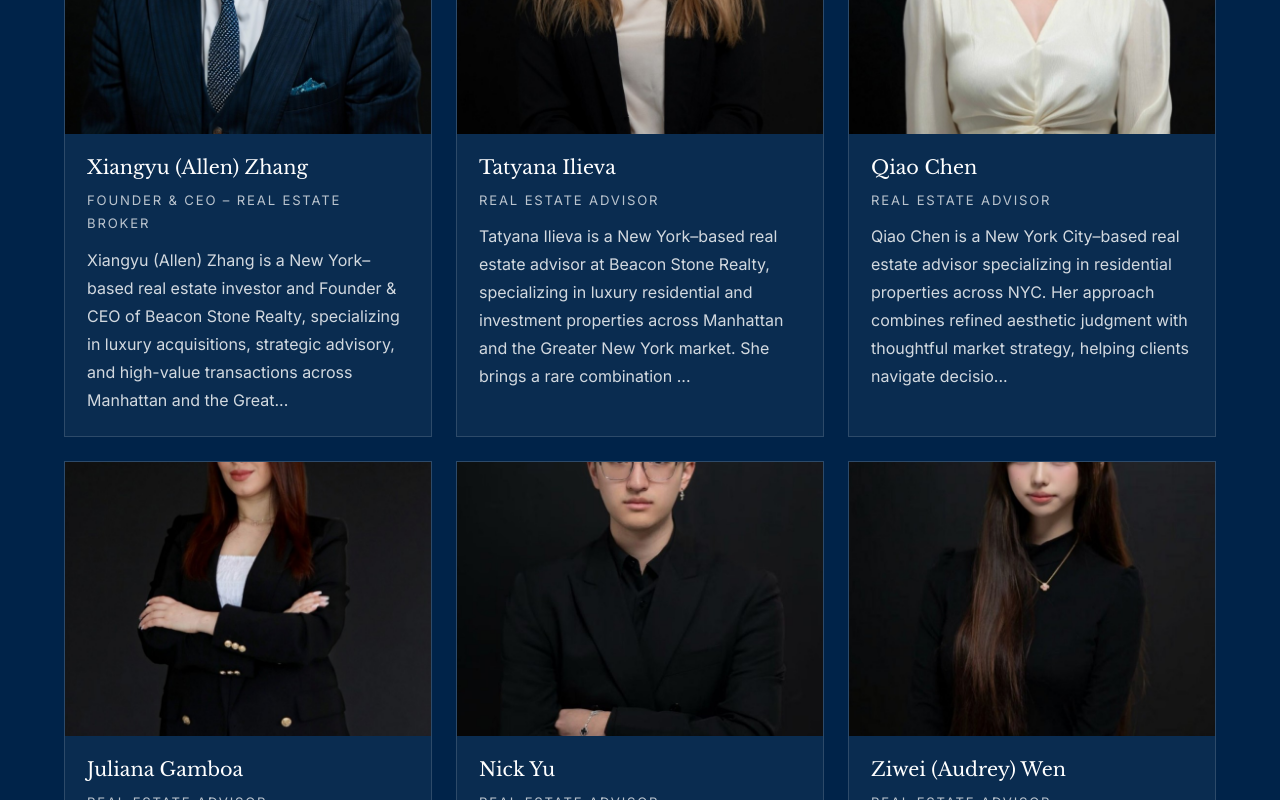
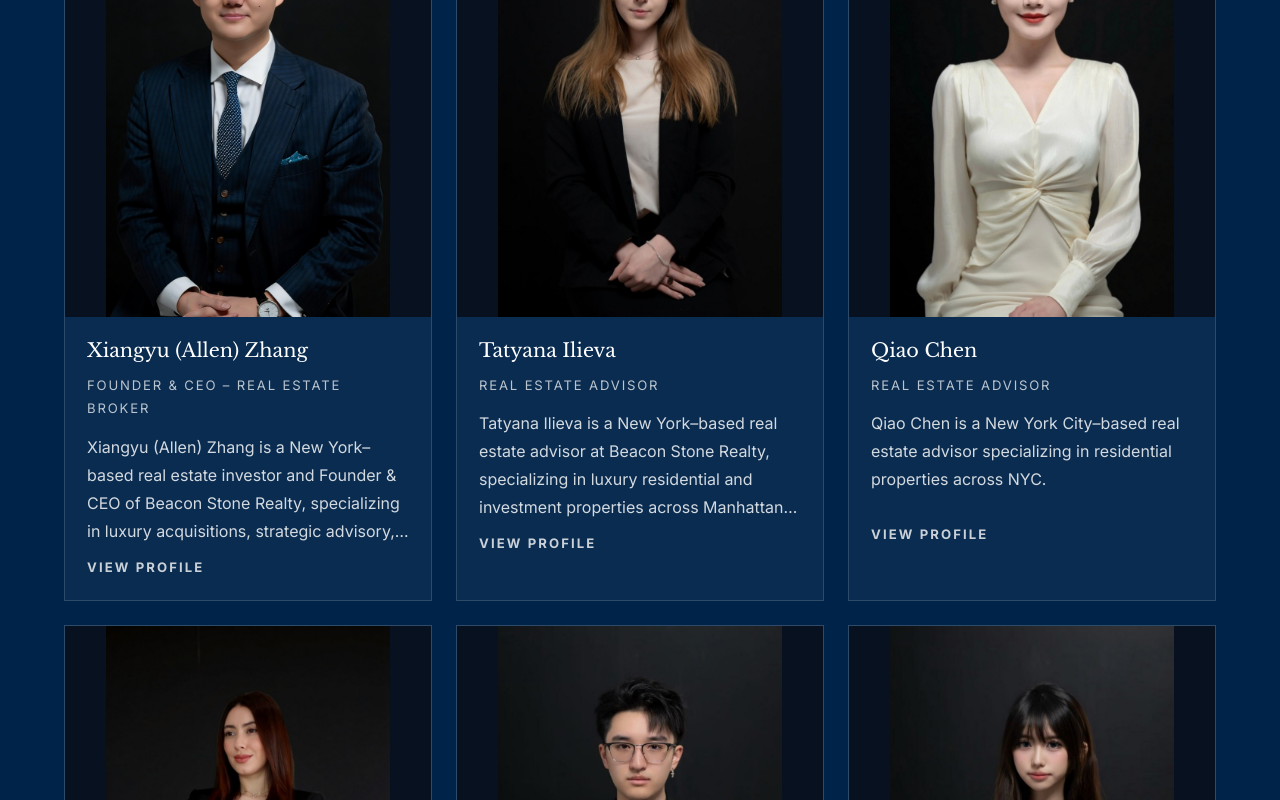
Before and after one commit to okjusthere/beaconstonerealty.com, a Next.js app in the folder frontend/: page /about/13 in a window 1280 px wide. Shown: the part 3240-4040 px from the top of the page. Built offline with nearby package versions, Linux system fonts and the light colour scheme.

Commit message:
Refine about advisors cards

```diff
--- a/frontend/app/about/[id]/page.module.css
+++ b/frontend/app/about/[id]/page.module.css
@@ -208,22 +208,28 @@
 .advisorImage {
   display: block;
   width: 100%;
-  aspect-ratio: 4 / 3;
-  object-fit: cover;
+  aspect-ratio: 4 / 5;
+  object-fit: contain;
+  object-position: center top;
+  background: #08111f;
 }
 
 .advisorBody {
+  display: flex;
+  flex-direction: column;
+  gap: 12px;
+  min-height: 250px;
   padding: 22px;
 }
 
 .advisorBody h3 {
-  margin: 0 0 10px;
+  margin: 0;
   color: var(--color-white);
   font-size: 1.2rem;
 }
 
 .advisorRole {
-  margin: 0 0 10px;
+  margin: 0;
   color: rgba(255, 255, 255, 0.72);
   font-size: 0.82rem;
   letter-spacing: 0.14em;
@@ -234,6 +240,19 @@
   margin: 0;
   color: rgba(255, 255, 255, 0.82);
   line-height: 1.75;
+  display: -webkit-box;
+  -webkit-line-clamp: 4;
+  -webkit-box-orient: vertical;
+  overflow: hidden;
+}
+
+.advisorAction {
+  margin-top: auto;
+  color: rgba(255, 255, 255, 0.78);
+  font-size: 0.82rem;
+  font-weight: 700;
+  letter-spacing: 0.16em;
+  text-transform: uppercase;
 }
 
 .discoverHeader {
--- a/frontend/app/about/[id]/page.tsx
+++ b/frontend/app/about/[id]/page.tsx
@@ -26,6 +26,34 @@ type StatItem = { id: number; title: string; keywords: string; description: stri
 type NetworkCard = Pick<NewsItem, 'id' | 'title' | 'thumbnail' | 'url'>;
 type AdvisorCard = Pick<NewsItem, 'id' | 'title' | 'url' | 'thumbnail' | 'description' | 'field'>;
 type DiscoverCard = Pick<NewsItem, 'id' | 'title' | 'url' | 'thumbnail' | 'description'>;
+
+function summarizeAdvisorIntro(advisor: AdvisorCard): string {
+  const source = stripHtmlTags(advisor.field?.real_estate_broker_desc || '');
+  if (!source) {
+    return '';
+  }
+
+  const sentenceMatch = source.match(/^(.{80,220}?[.!?])(?:\s|$)/);
+  if (sentenceMatch?.[1]) {
+    return sentenceMatch[1].trim();
+  }
+
+  return source.length > 170 ? `${source.slice(0, 167).trimEnd()}...` : source;
+}
+
+function mergeAdvisorRecord(base: AdvisorCard, detail: NewsItem): AdvisorCard {
+  return {
+    ...base,
+    ...detail,
+    url: base.url || detail.url,
+    thumbnail: base.thumbnail || detail.thumbnail,
+    description: base.description || detail.description,
+    field: {
+      ...(base.field || {}),
+      ...(detail.field || {}),
+    },
+  };
+}
 
 export default async function AboutPage({ params }: { params: Promise<{ id: string }> }) {
   const { id } = await params;
@@ -110,7 +138,16 @@ export default async function AboutPage({ params }: { params: Promise<{ id: stri
     }
 
     if (advisorsData.status === 'fulfilled') {
-      advisors = advisorsData.value as AdvisorCard[];
+      advisors = await Promise.all(
+        (advisorsData.value as AdvisorCard[]).map(async (advisor) => {
+          try {
+            const detail = await getNewsDetail(advisor.id);
+            return mergeAdvisorRecord(advisor, detail);
+          } catch {
+            return advisor;
+          }
+        }),
+      );
     }
 
     if (discoverData.status === 'fulfilled') {
@@ -232,11 +269,12 @@ export default async function AboutPage({ params }: { params: Promise<{ id: stri
                     <div className={styles.advisorBody}>
                       <h3>{advisor.title}</h3>
                       {advisor.description && <p className={styles.advisorRole}>{advisor.description}</p>}
-                      {advisor.field?.real_estate_broker_desc && (
+                      {summarizeAdvisorIntro(advisor) && (
                         <p className={styles.advisorSummary}>
-                          {stripHtmlTags(advisor.field.real_estate_broker_desc).slice(0, 220)}...
+                          {summarizeAdvisorIntro(advisor)}
                         </p>
                       )}
+                      <span className={styles.advisorAction}>View Profile</span>
                     </div>
                   </Link>
                 ))}
```
Also changed, not shown: 1 other file (tests, documents, lock files or other folders).
